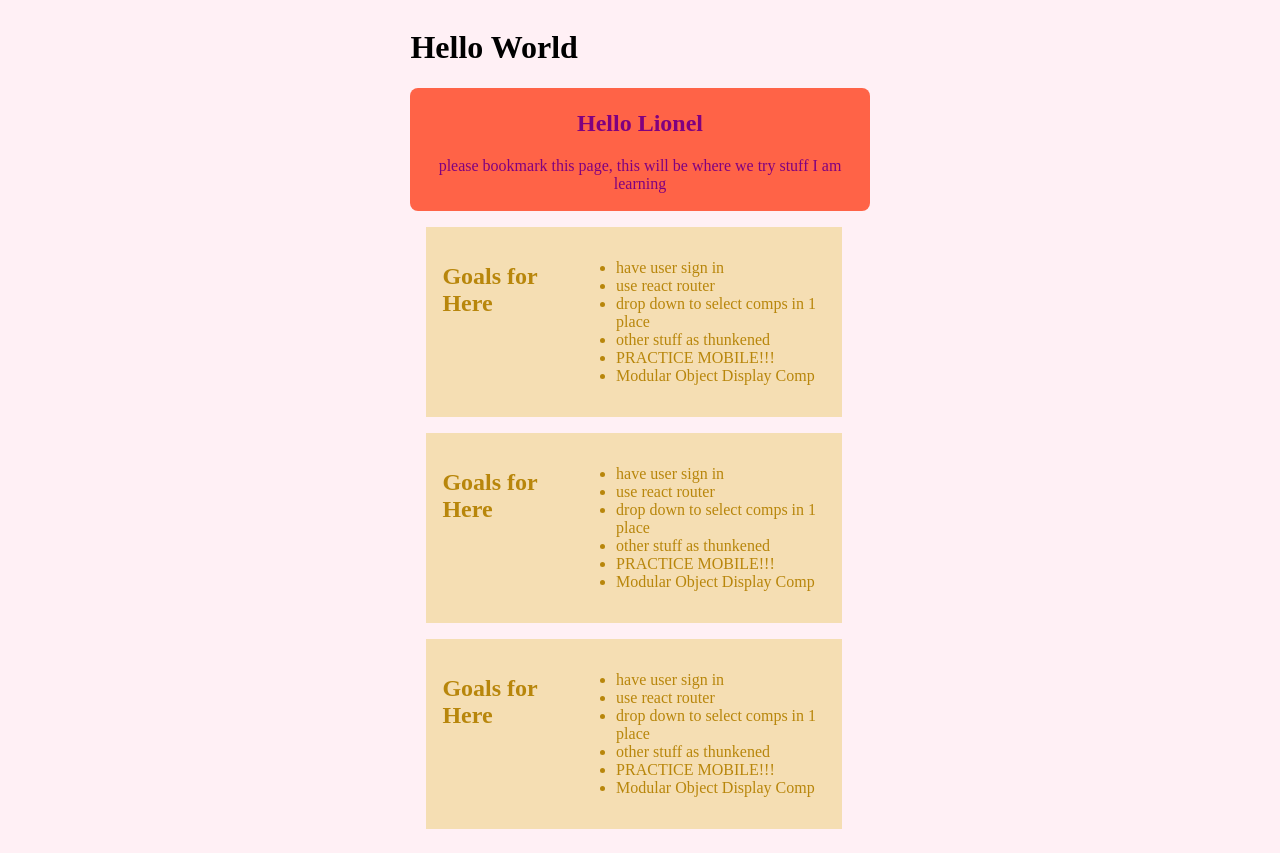
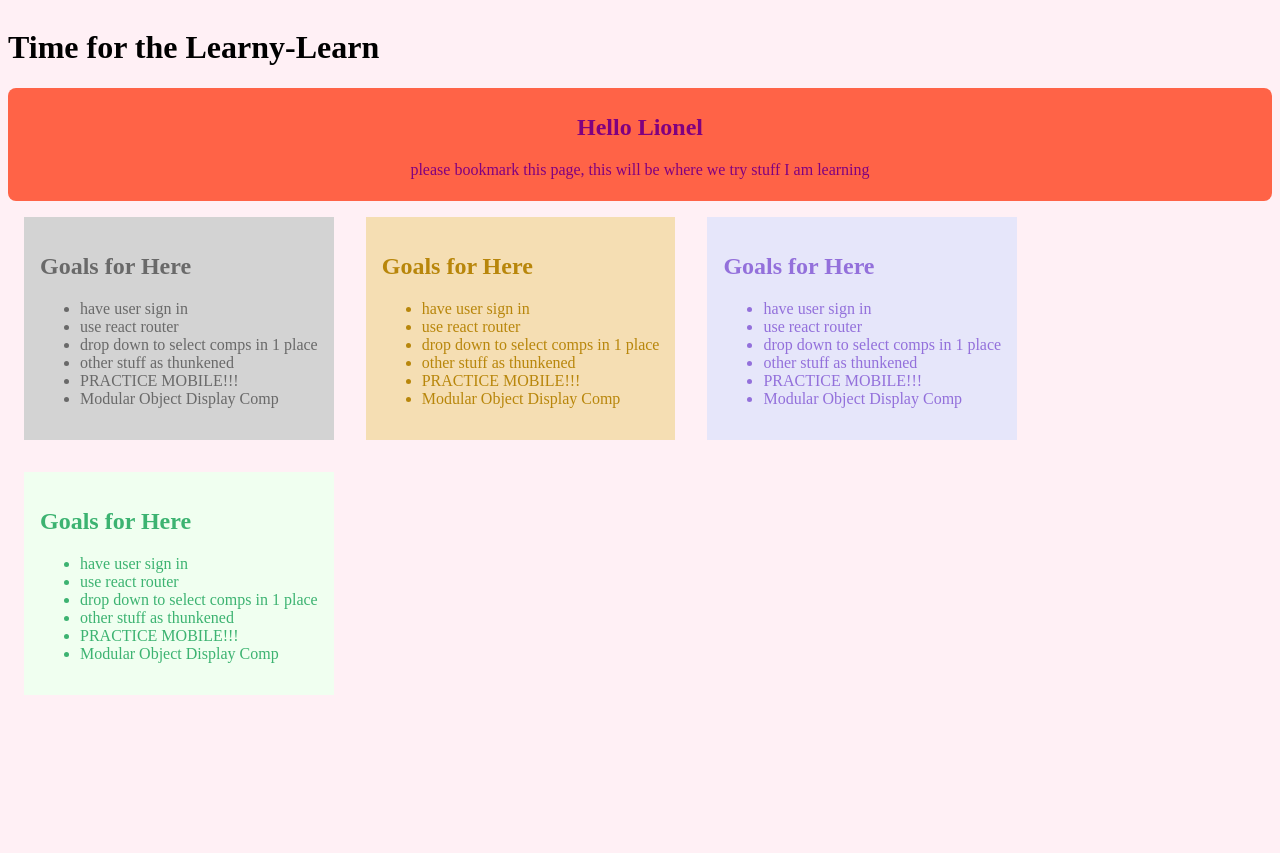
Before and after one commit to JF-LL-codebuds/react-play-study-fe, a React app: page / in a window 1280 px wide. After the commit the page ends 800 px from the top, so only its background shows below. Built offline with nearby package versions, Linux system fonts and the light colour scheme.

Commit message:
added diffrnt styling for goals comps

```diff
--- a/src/components/App.js
+++ b/src/components/App.js
@@ -1,15 +1,24 @@
 import React from 'react';
 import Greeting from './greeting/Greeting';
 import Goals from './goals/Goals';
+import goalStyles from './goals/goals.css';
+import styles from './app.css';
 
 export default function App() {
+  console.log(goalStyles);
+  console.log(goalStyles.goals);
+  console.log(goalStyles.goals3);
+
   return (
     <main>
-      <h1>Hello World</h1>
+      <h1>Time for the Learny-Learn</h1>
       <Greeting />
-      <Goals />
-      <Goals />
-      <Goals />
+      <section className={styles.goalsSection}>
+        <Goals sectionStyle={goalStyles.goals1} />
+        <Goals sectionStyle={goalStyles.goals2} />
+        <Goals sectionStyle={goalStyles.goals3} />
+        <Goals sectionStyle={goalStyles.goals4} />
+      </section>
     </main>
   );
 }
--- a/src/components/goals/Goals.js
+++ b/src/components/goals/Goals.js
@@ -1,9 +1,11 @@
 import React from 'react';
 import styles from './goals.css';
+import PropTypes from 'prop-types';
 
-function Goals() {
+function Goals({ sectionStyle }) {
+
   return (
-    <section className={styles.goals}>
+    <section className={sectionStyle}>
       <h2>Goals for Here</h2>
       <ul>
         <li>have user sign in</li>
@@ -17,4 +19,9 @@ function Goals() {
   );
 }
 
+Goals.propTypes = {
+  sectionStyle: PropTypes.string
+};
+
+
 export default Goals;
--- a/src/components/goals/goals.css
+++ b/src/components/goals/goals.css
@@ -10,25 +10,30 @@
 .goals1 {
   background-color: lightgray;
   color: dimgray;
-  max-width: 30vw;
+  max-width: 80vw;
   padding: 1em;
   margin: 1em;
-  display: flex;
 }
 
 .goals2 {
   background-color: wheat;
   color: darkgoldenrod;
-  max-width: 30vw;
+  max-width: 80vw;
   padding: 1em;
   margin: 1em;
-  display: flex;
 }
 .goals3 {
   background-color: lavender;
   color: mediumpurple;
-  max-width: 30vw;
+  max-width: 80vw;
   padding: 1em;
   margin: 1em;
-  display: flex;
 }
+
+.goals4 {
+  background-color: honeydew;
+  color: mediumseagreen;
+  max-width: 80vw;
+  padding: 1em;
+  margin: 1em;
+}
```
